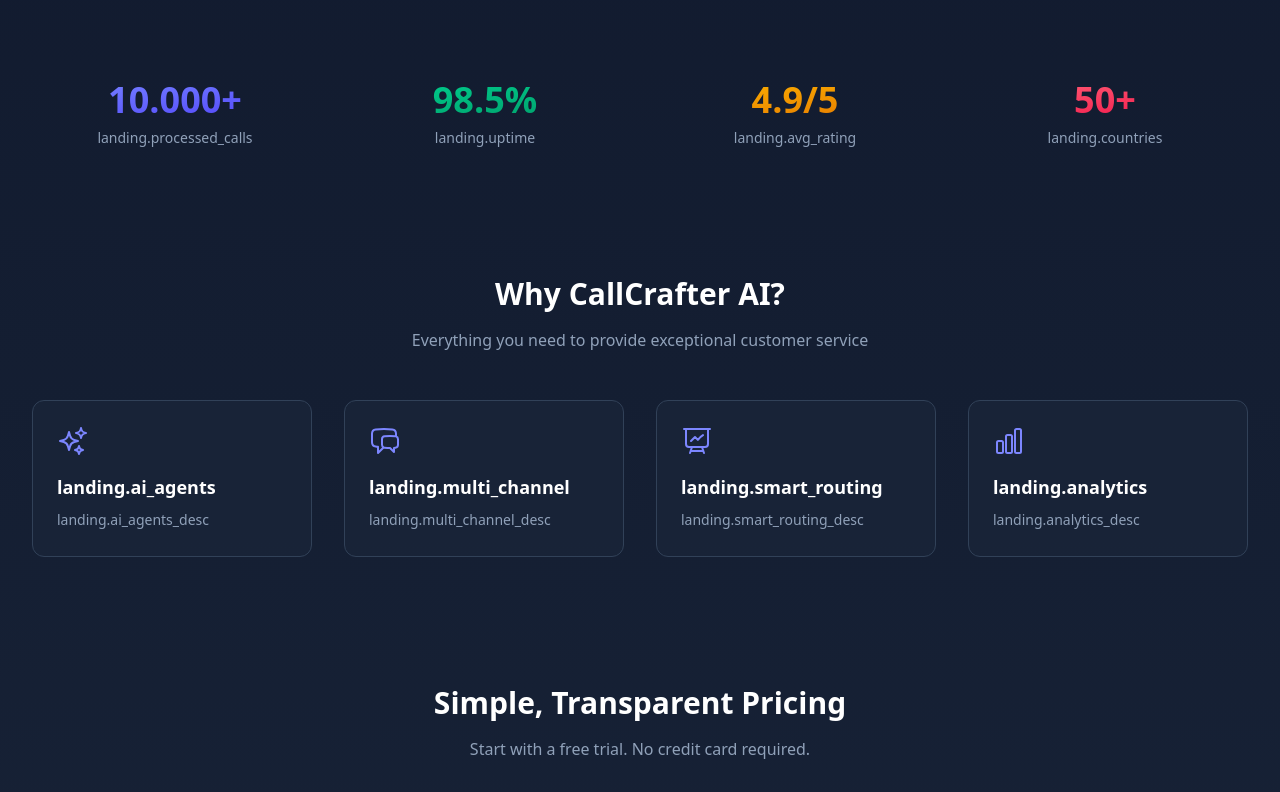
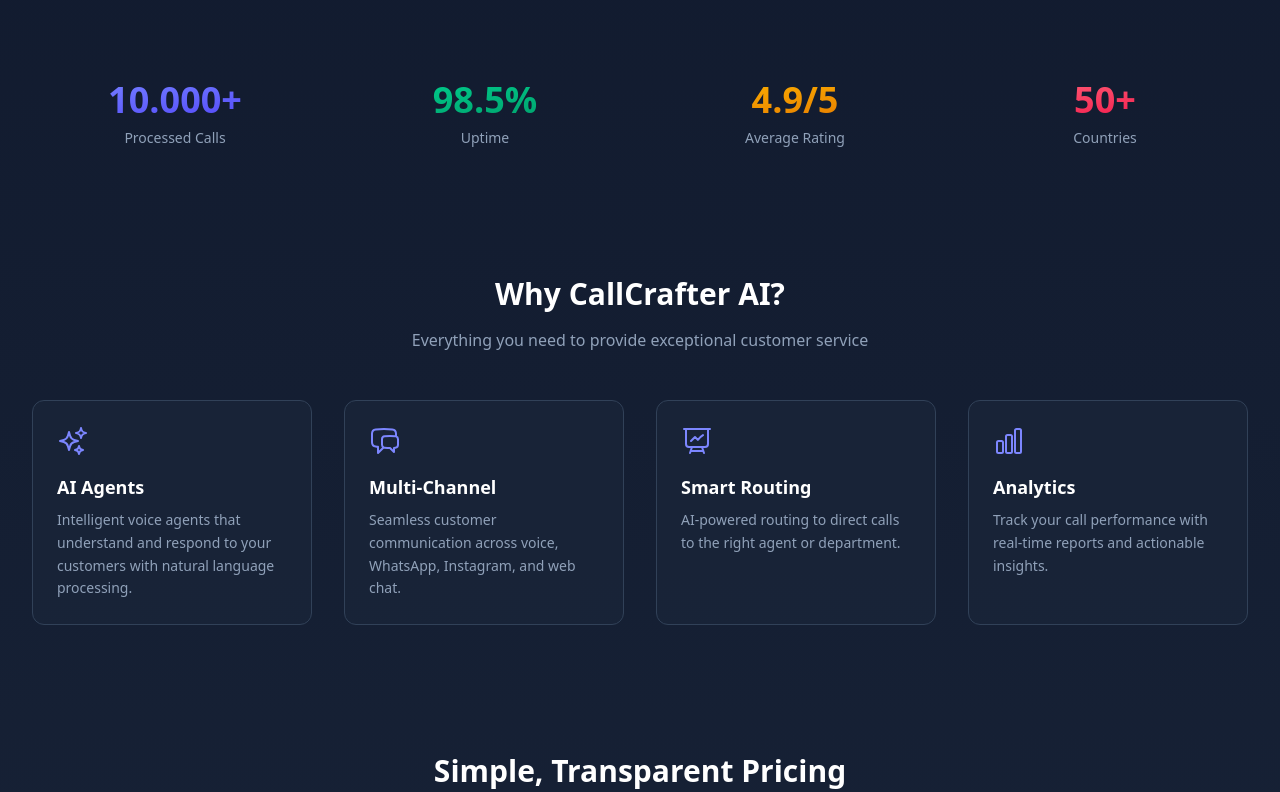
Before and after one commit to asbajans/callcrafter, a Next.js app: page /en in a window 1280 px wide. Shown: the part 735-1527 px from the top of the page. Built offline with nearby package versions, Linux system fonts and the light colour scheme.

Commit message:
feat: update routing and localization for login and register pages; add landing page translations

```diff
--- a/src/app/[locale]/auth/login/page.tsx
+++ b/src/app/[locale]/auth/login/page.tsx
@@ -3,7 +3,7 @@
 import { useState } from 'react';
 import { useTranslations } from 'next-intl';
 import Link from 'next/link';
-import { useRouter } from 'next/navigation';
+import { useRouter, useParams } from 'next/navigation';
 import { z } from 'zod';
 
 const loginSchema = z.object({
@@ -16,6 +16,8 @@
 export default function LoginPage() {
   const t = useTranslations();
   const router = useRouter();
+  const params = useParams();
+  const locale = params.locale as string;
   const [form, setForm] = useState<LoginForm>({ email: '', password: '' });
   const [errors, setErrors] = useState<Partial<Record<keyof LoginForm, string>>>({});
   const [apiError, setApiError] = useState('');
@@ -57,7 +59,7 @@
         return;
       }
 
-      router.push('/en/dashboard');
+      router.push(`/${locale}/dashboard`);
     } catch {
       setApiError(t('common.error'));
     } finally {
@@ -123,7 +125,7 @@
 
         <p className="text-center text-slate-400 text-sm mt-6">
           {t('auth.noAccount')}{' '}
-          <Link href="/en/auth/register" className="text-indigo-400 hover:text-indigo-300">
+          <Link href={`/${locale}/auth/register`} className="text-indigo-400 hover:text-indigo-300">
             {t('auth.registerButton')}
           </Link>
         </p>
--- a/src/app/[locale]/auth/register/page.tsx
+++ b/src/app/[locale]/auth/register/page.tsx
@@ -3,7 +3,7 @@
 import { useState } from 'react';
 import { useTranslations } from 'next-intl';
 import Link from 'next/link';
-import { useRouter } from 'next/navigation';
+import { useRouter, useParams } from 'next/navigation';
 import { z } from 'zod';
 
 const registerSchema = z.object({
@@ -22,6 +22,8 @@
 export default function RegisterPage() {
   const t = useTranslations();
   const router = useRouter();
+  const params = useParams();
+  const locale = params.locale as string;
   const [form, setForm] = useState<RegisterForm>({
     name: '', email: '', password: '', confirmPassword: '', tenantName: '',
   });
@@ -65,7 +67,7 @@
         return;
       }
 
-      router.push('/en/auth/login');
+      router.push(`/${locale}/auth/login`);
     } catch {
       setApiError(t('common.error'));
     } finally {
@@ -175,7 +177,7 @@
 
         <p className="text-center text-slate-400 text-sm mt-6">
           {t('auth.hasAccount')}{' '}
-          <Link href="/en/auth/login" className="text-indigo-400 hover:text-indigo-300">
+          <Link href={`/${locale}/auth/login`} className="text-indigo-400 hover:text-indigo-300">
             {t('auth.login')}
           </Link>
         </p>
--- a/src/app/[locale]/page.tsx
+++ b/src/app/[locale]/page.tsx
@@ -71,7 +71,7 @@
   },
 ];
 
-export default function HomePage() {
+export default function HomePage({ params: { locale } }: { params: { locale: string } }) {
   const t = useTranslations();
 
   return (
@@ -86,13 +86,13 @@
           </div>
           <div className="flex items-center gap-4">
             <Link
-              href="/en/auth/login"
+              href="/${locale}/auth/login"
               className="text-slate-300 hover:text-white transition-colors"
             >
               {t('auth.login')}
             </Link>
             <Link
-              href="/en/auth/register"
+              href="/${locale}/auth/register"
               className="bg-indigo-600 text-white px-4 py-2 rounded-lg hover:bg-indigo-500 transition-colors"
             >
               {t('auth.registerButton')}
@@ -122,7 +122,7 @@
           </p>
           <div className="flex items-center justify-center gap-4">
             <Link
-              href="/en/auth/register"
+              href="/${locale}/auth/register"
               className="bg-indigo-600 text-white px-8 py-4 rounded-xl text-lg font-semibold hover:bg-indigo-500 transition-all shadow-lg shadow-indigo-500/25 hover:shadow-indigo-500/40"
             >
               Start Free Trial
@@ -209,7 +209,7 @@
                   ))}
                 </ul>
                 <Link
-                  href="/en/auth/register"
+                  href="/${locale}/auth/register"
                   className={`block text-center py-3 rounded-xl font-semibold transition-colors ${
                     plan.highlighted
                       ? 'bg-white text-indigo-600 hover:bg-indigo-50'
@@ -232,7 +232,7 @@
               Join thousands of businesses using CallCrafter AI to provide exceptional customer service.
             </p>
             <Link
-              href="/en/auth/register"
+              href="/${locale}/auth/register"
               className="inline-block bg-indigo-600 text-white px-8 py-4 rounded-xl text-lg font-semibold hover:bg-indigo-500 transition-all shadow-lg shadow-indigo-500/25"
             >
               Start Your Free Trial
--- a/src/messages/en.json
+++ b/src/messages/en.json
@@ -57,6 +57,20 @@
     "forwardTo": "Forward To Agent",
     "sipTrunk": "SIP Trunk"
   },
+  "landing": {
+    "processed_calls": "Processed Calls",
+    "uptime": "Uptime",
+    "avg_rating": "Average Rating",
+    "countries": "Countries",
+    "ai_agents": "AI Agents",
+    "ai_agents_desc": "Intelligent voice agents that understand and respond to your customers with natural language processing.",
+    "multi_channel": "Multi-Channel",
+    "multi_channel_desc": "Seamless customer communication across voice, WhatsApp, Instagram, and web chat.",
+    "smart_routing": "Smart Routing",
+    "smart_routing_desc": "AI-powered routing to direct calls to the right agent or department.",
+    "analytics": "Analytics",
+    "analytics_desc": "Track your call performance with real-time reports and actionable insights."
+  },
   "common": {
     "save": "Save",
     "cancel": "Cancel",
--- a/src/messages/tr.json
+++ b/src/messages/tr.json
@@ -57,6 +57,20 @@
     "forwardTo": "Yönlendirilecek Asistan",
     "sipTrunk": "SIP Bağlantısı"
   },
+  "landing": {
+    "processed_calls": "İşlenmiş Çağrı",
+    "uptime": "Çalışma Süresi",
+    "avg_rating": "Ortalama Puan",
+    "countries": "Ülke",
+    "ai_agents": "AI Asistanlar",
+    "ai_agents_desc": "Doğal dil işleme ile müşterilerinizi anlayan ve yanıtlayan akıllı ses asistanları.",
+    "multi_channel": "Çok Kanallı",
+    "multi_channel_desc": "Ses, WhatsApp, Instagram ve web sohbeti üzerinden kesintisiz müşteri iletişimi.",
+    "smart_routing": "Akıllı Yönlendirme",
+    "smart_routing_desc": "Yapay zeka ile çağrıları doğru asistana veya departmana yönlendirin.",
+    "analytics": "Analitik",
+    "analytics_desc": "Gerçek zamanlı raporlar ve içgörüler ile çağrı performansınızı takip edin."
+  },
   "common": {
     "save": "Kaydet",
     "cancel": "İptal",
```
